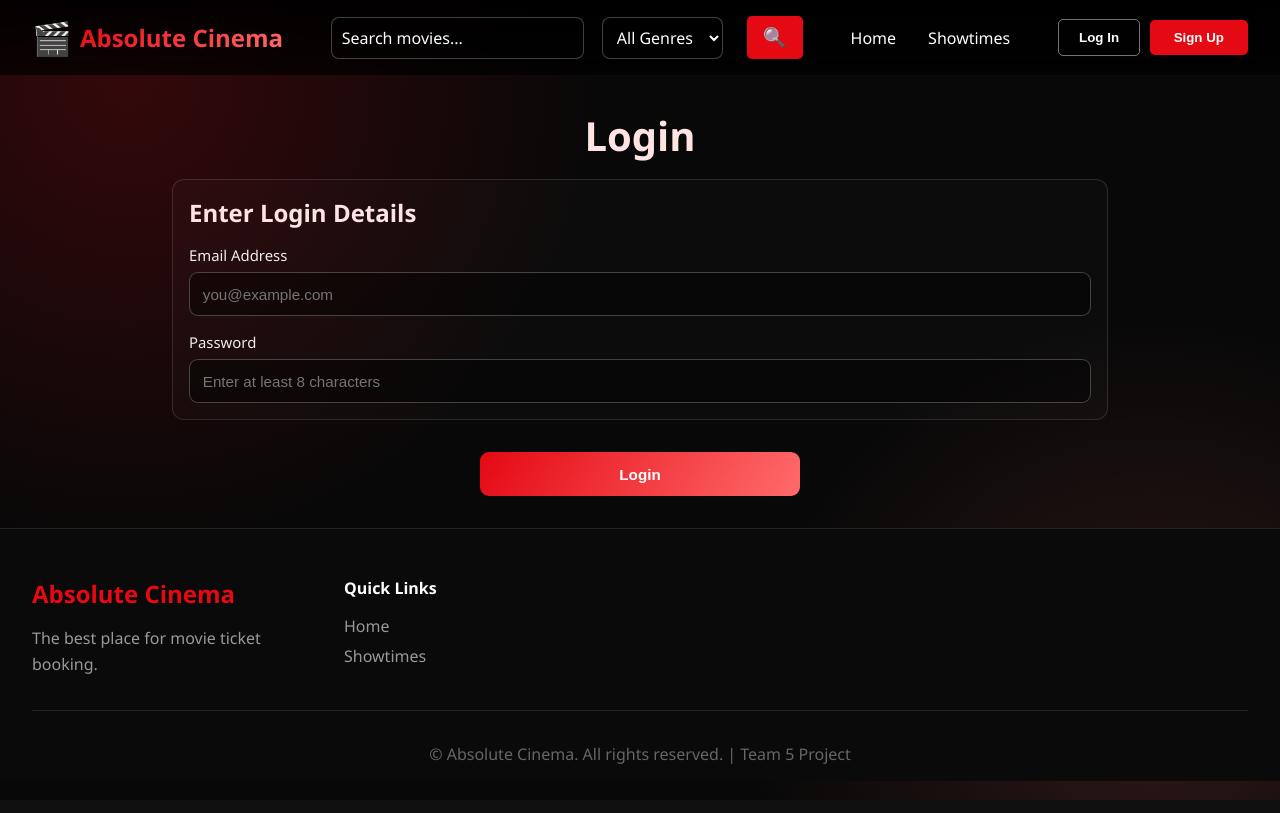
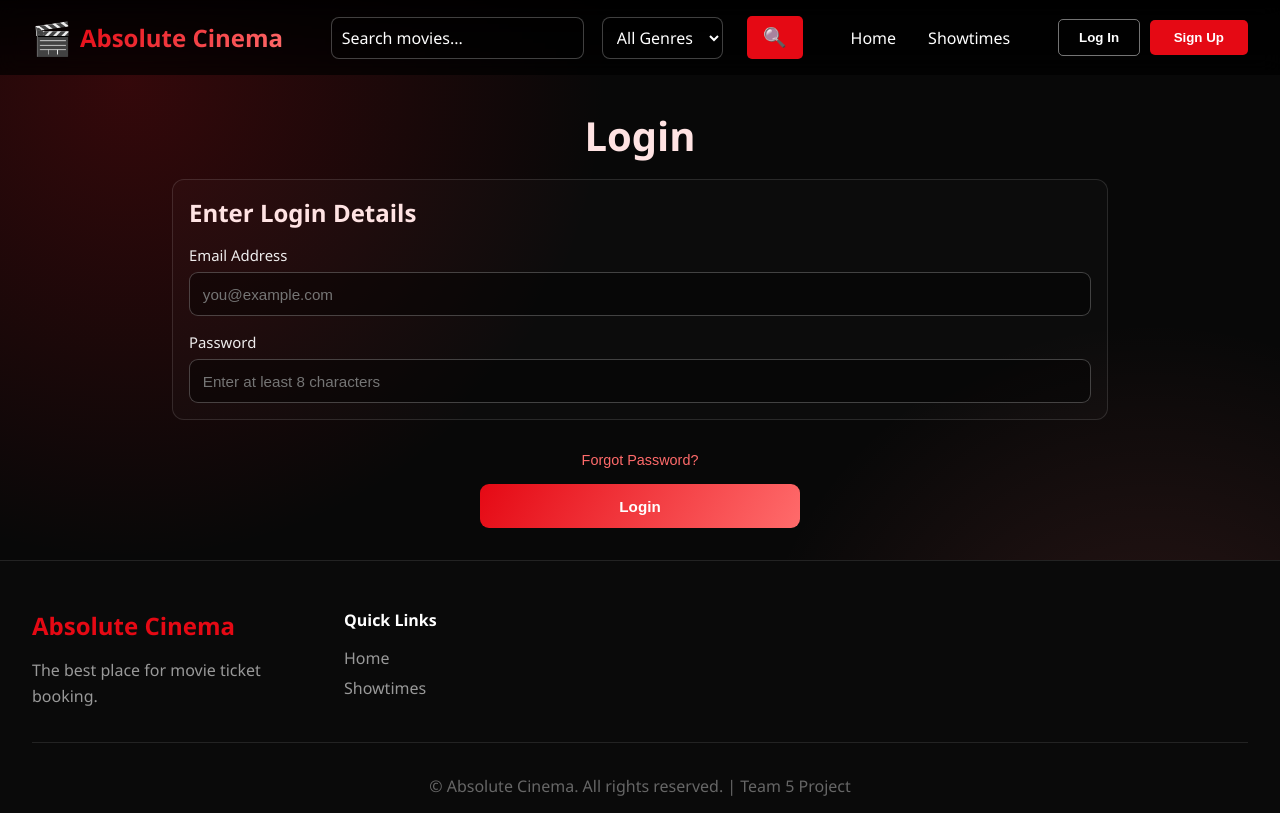
Before and after one commit to nickstoni/Team_5_Cinema_E-Booking_System, a React (Create React App) app in the folder frontend/: page /login in a window 1280 px wide. Built offline with nearby package versions, Linux system fonts and the light colour scheme.

Commit message:
Created forgot password button and more css adjustements on login page

```diff
--- a/frontend/src/components/login/LoginPage.js
+++ b/frontend/src/components/login/LoginPage.js
@@ -27,6 +27,9 @@ function LoginPage() {
                 <LoginSection formData={formData} onInputChange={handleInputChange} />
             </main>
             <div className="submit-section">
+                <button type="button" className="forgot-password-btn">
+                    Forgot Password?
+                </button>
                 <button type="submit" className="submit-button" disabled={isLoading}>
                     {isLoading ? 'Logging In...' : 'Login'}
                 </button>
--- a/frontend/src/styles/login/LoginPage.css
+++ b/frontend/src/styles/login/LoginPage.css
@@ -41,6 +41,24 @@ h2 {
     display: flex;
     justify-content: center;
     padding-bottom: 2rem;
+    flex-direction: column;
+    align-items: center;
+    gap: 1rem;
+}
+
+.forgot-password-btn {
+  background: none;
+  border: none;
+  color: #ff6b6b;
+  font-size: 0.9rem;
+  cursor: pointer;
+  transition: color 0.2s ease;
+}
+
+.forgot-password-btn:hover {
+  color: #e50914;
+  text-decoration: underline;
+  text-decoration-color: #e50914;
 }
 
 .submit-button {
@@ -56,3 +74,7 @@ h2 {
   cursor: pointer;
   transition: transform 0.15s ease, opacity 0.2s ease;
 }
+
+.submit-button:hover {
+  transform: translateY(-1px);
+}
```
